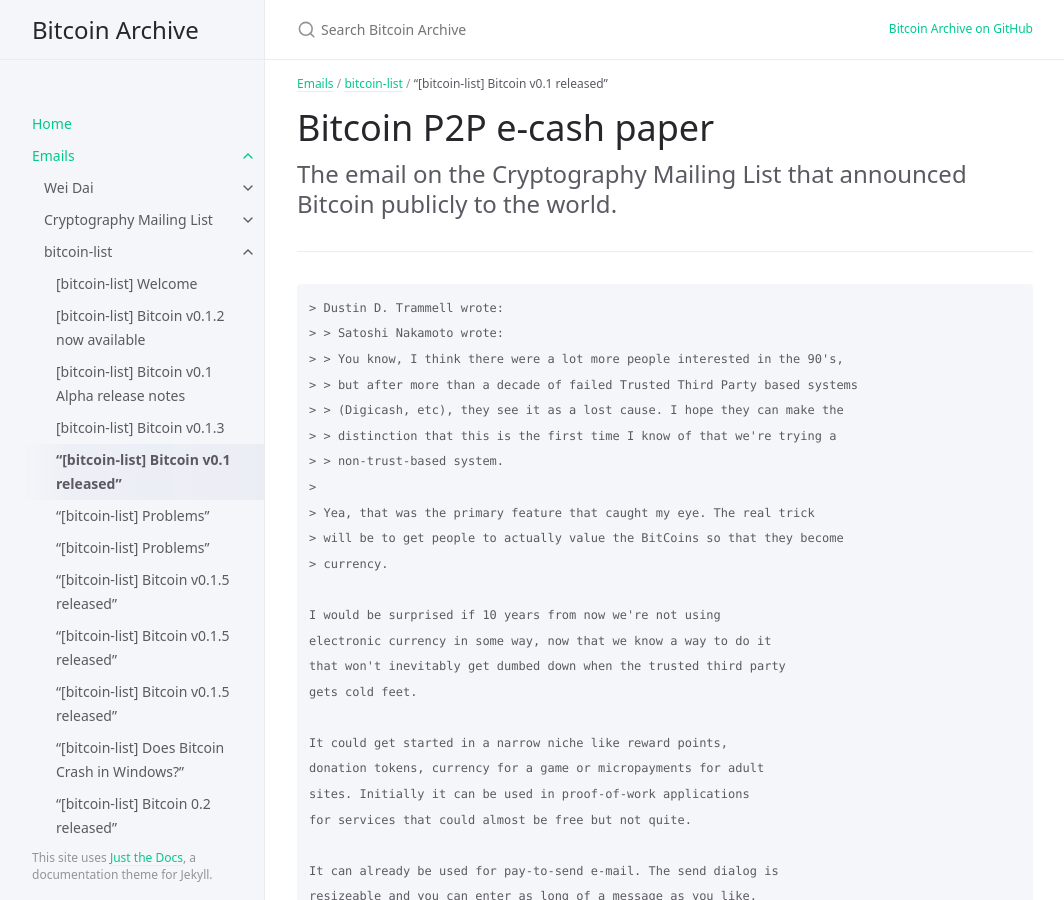
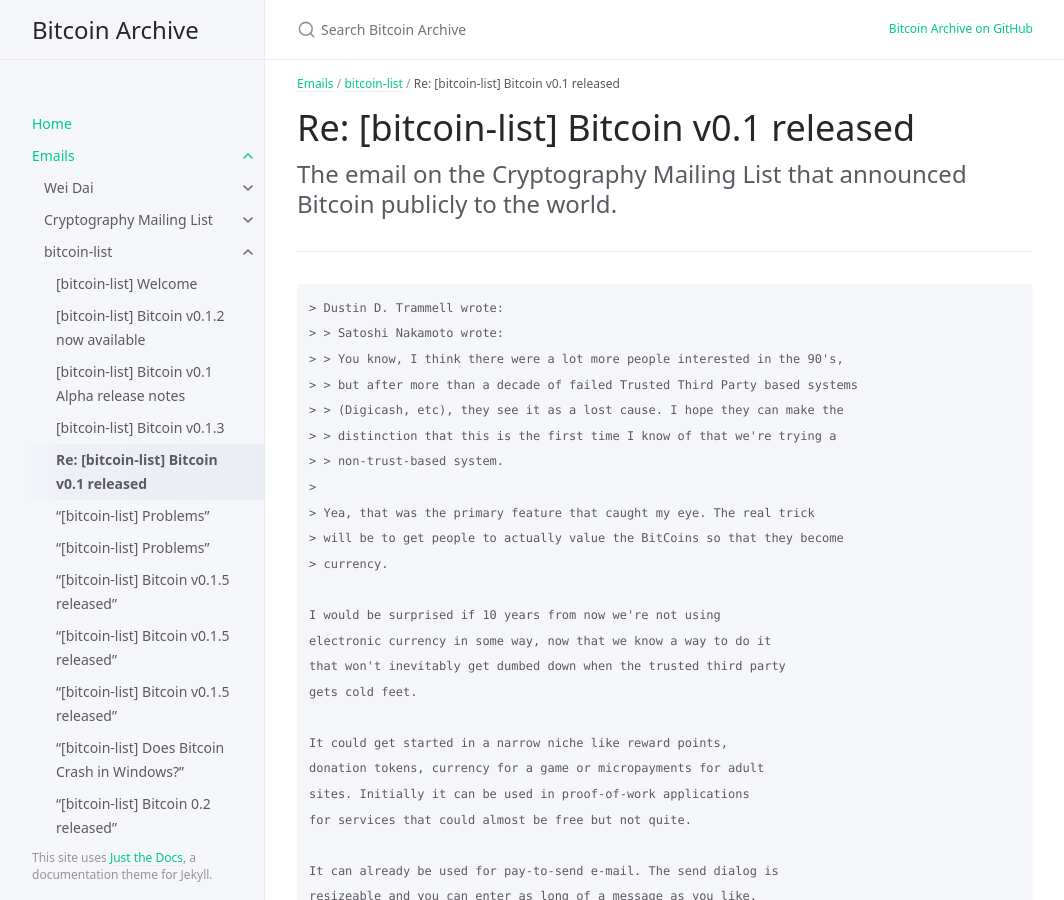
Before and after one commit to wakgill/bitcoin-archive, a Jekyll site: the page built from docs/emails/bitcoin-list/5.md, in a window 1280 px wide and 900 px high. Shown: the whole window, without its empty margins (107-1171 px from the left). Built offline with Jekyll 4.4.1, drawn with Linux system fonts in a browser that asks for light colours.

Commit message:
Update 5.md

```diff
--- a/docs/emails/bitcoin-list/5.md
+++ b/docs/emails/bitcoin-list/5.md
@@ -1,12 +1,12 @@
 ---
 layout: default
-title: “[bitcoin-list] Bitcoin v0.1 released”
+title: 'Re: [bitcoin-list] Bitcoin v0.1 released'
 grand_parent: Emails
 parent: bitcoin-list
 nav_order: 5
 ---
 
-# Bitcoin P2P e-cash paper
+# Re: [bitcoin-list] Bitcoin v0.1 released
 
 The email on the Cryptography Mailing List that announced Bitcoin publicly to the world.
 {: .fs-6 .fw-300 }
```
